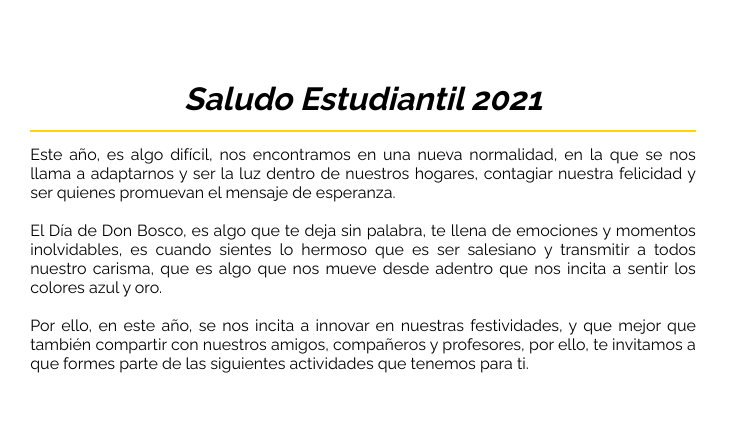
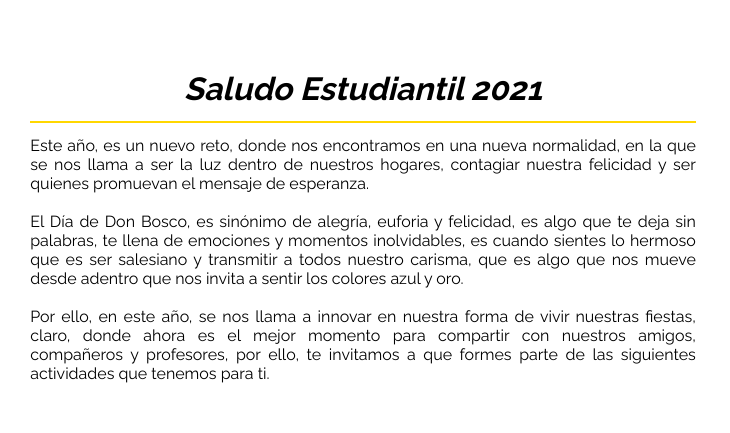
Before and after one commit to YahirSib/fiesta_don_bosco, a plain HTML site: page index.html in a window 1280 px wide. Shown: the part 980-1413 px from the top of the page, 550-1280 px from the left. Drawn offline with nearby package versions, Linux system fonts and the light colour scheme.

Commit message:
Update index.html

```diff
--- a/index.html
+++ b/index.html
@@ -50,15 +50,13 @@
         <div class="info">
           <h1 class="info-TIT" >Saludo Estudiantil 2021</h1>
           <p class="info-text">
-            Este año, es algo difícil, nos encontramos en una nueva normalidad, en la que se nos llama a adaptarnos y ser
-             la luz dentro de nuestros hogares, contagiar nuestra felicidad y ser quienes promuevan el mensaje de
-             esperanza. <br> <br>
-            El Día de Don Bosco, es algo que te deja sin palabra, te llena de emociones y momentos inolvidables, es cuando
-             sientes lo hermoso que es ser salesiano y transmitir a todos nuestro carisma, que es algo que nos mueve desde
-             adentro que nos incita a sentir los colores azul y oro. <br> <br>
-            Por ello, en este año, se nos incita a innovar en nuestras festividades, y que mejor que también compartir con
-            nuestros amigos, compañeros y profesores, por ello, te invitamos a que formes parte de las siguientes actividades
-             que tenemos para ti.
+            Este año, es un nuevo reto, donde nos encontramos en una nueva normalidad, en la que se nos llama a ser la luz
+	    	  dentro de nuestros hogares, contagiar nuestra felicidad y ser quienes promuevan el mensaje de esperanza. <br> <br>
+            El Día de Don Bosco, es sinónimo de alegría, euforia y felicidad, es algo que te deja sin palabras, te llena de
+		  emociones y momentos inolvidables, es cuando sientes lo hermoso que es ser salesiano y transmitir a todos nuestro carisma,
+		  que es algo que nos mueve desde adentro que nos invita a sentir los colores azul y oro.<br> <br>
+            Por ello, en este año, se nos llama a innovar en nuestra forma de vivir nuestras fiestas, claro, donde ahora es el mejor momento
+		  para compartir con nuestros amigos, compañeros y profesores, por ello, te invitamos a que formes parte de las siguientes actividades que tenemos para ti.
           </p>
         </div>
       </article>
```
